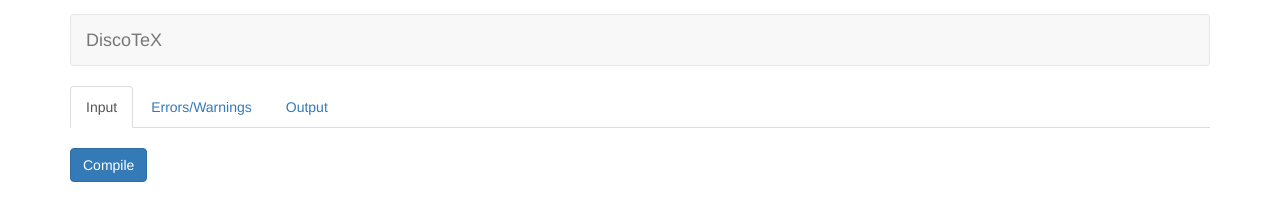
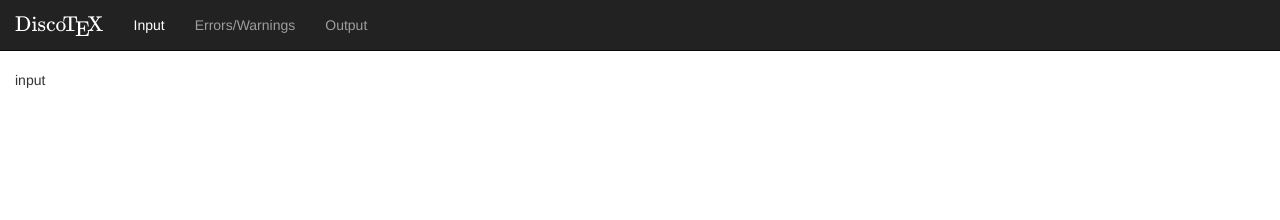
Before and after one commit to Disco-TeX/DiscoTeX, a plain HTML site: page compiler.html in a window 1280 px wide. Both pictures are taken after a click on the link "Input". Drawn offline with nearby package versions, Linux system fonts and the light colour scheme; some packages are replaced by stand-ins of ours.

Commit message:
Not happy with how this looks, but am committing so I can work on another branch

```diff
--- a/compiler.html
+++ b/compiler.html
@@ -12,9 +12,7 @@
 <script type="text/javascript" src="https://maxcdn.bootstrapcdn.com/bootstrap/3.3.2/js/bootstrap.min.js"></script>
 
 <!-- MathJax -->
-<script type="text/javascript"
-src="https://cdn.mathjax.org/mathjax/latest/MathJax.js?config=TeX-AMS-MML_HTMLorMML">
-</script>
+<script type="text/javascript" src="https://cdn.mathjax.org/mathjax/latest/MathJax.js?config=TeX-AMS-MML_HTMLorMML"></script>
 
 
 <!-- DiscoTeX -->
@@ -29,21 +27,31 @@ src="https://cdn.mathjax.org/mathjax/latest/MathJax.js?config=TeX-AMS-MML_HTMLor
 
 <script>
 window.onload = function(){
-    $('#in-link a').click(function (e) {
-            e.preventDefault()
-            $(this).tab('show')
+    var activeLink = 'in';
+
+    var clickLink = function(newLink){
+//        console.log(document.getElementById(activeLink + '-link').className.split(/\s+/));
+//        $(activeLink + '-link').removeClass('active');
+//        activeLink = newLink;
+//        $(activeLink + '-link').addClass('active');
+//        console.log(document.getElementById(activeLink + '-link').className.split(/\s+/));
+
+    }
+
+    $('#in-link a').click(function (e){
+            e.preventDefault();
+            clickLink('in');
+            $('#content').html('input');
             });
-    $('#err-link a').click(function (e) {
-            e.preventDefault()
-            $(this).tab('show')
+    $('#err-link a').click(function (e){
+            e.preventDefault();
+            clickLink('err');
+            $('#content').html('error');
             });
-    $('#warn-link a').click(function (e) {
-            e.preventDefault()
-            $(this).tab('show')
-            });
-    $('#out-link a').click(function (e) {
-            e.preventDefault()
-            $(this).tab('show')
+    $('#out-link a').click(function (e){
+            e.preventDefault();
+            clickLink('out');
+            $('#content').html('output');
             });
 }
 
@@ -89,39 +97,39 @@ $('#execTime').text('Compilation time: ' + ((end - start) / 1000) + ' seconds');
 }
 </script>
 <style type="text/css">
-nav, pre{
-    margin-top: 1em;
+body{
+    padding-top: 70px;
 }
+
 </style>
 </head>
 <body>
+<nav class="navbar navbar-inverse navbar-fixed-top">
+  <div class="container-fluid">
+    <!-- Brand and toggle get grouped for better mobile display -->
+    <div class="navbar-header">
+      <button type="button" class="navbar-toggle collapsed" data-toggle="collapse" data-target="#bs-example-navbar-collapse-1">
+        <span class="sr-only">Toggle navigation</span>
+        <span class="icon-bar"></span>
+        <span class="icon-bar"></span>
+        <span class="icon-bar"></span>
+      </button>
+      <a class="navbar-brand" href="htpps://disco-tex.github.io/DiscoTeX">\(\mathrm{Disco\!\TeX}\)</a>
+    </div>
 
-<div class="container">
-    <nav class="navbar navbar-default">
-        <div class="container-fluid">
-            <div class="navbar-header">
-                <a class="navbar-brand" href="#">DiscoTeX</a>
-            </div>
-        </div>
-    </nav>
+    <!-- Collect the nav links, forms, and other content for toggling -->
+    <div class="collapse navbar-collapse" id="bs-example-navbar-collapse-1">
+      <ul class="nav navbar-nav">
+          <li id="in-link"><a href="">Input</a></li>
+          <li id="err-link"><a href="">Errors/Warnings</a></li>
+          <li id="out-link"><a href="">Output</a></li>
+      </ul>
+    </div><!-- /.navbar-collapse -->
+  </div><!-- /.container-fluid -->
+</nav>
 
-    <ul class="nav nav-tabs">
-        <li role="presentation" id="in-link" class="active"aria-controls="" role="tab" data-toggle="tab"><a href="#in-tab" aria-controls="input" role="tab" data-toggle="tab">Input</a></li>
-        <li role="presentation" id="err-link"><a href="#err-tab" aria-controls="err" role="tab" data-toggle="tab">Errors/Warnings <span class="badge"></span></a></li>
-        <li role="presentation" id="out-link"><a href="#out-tab" aria-controls="out" role="tab" data-toggle="tab">Output</a></li>
-        <li role="presentation" class="pull-right navbar-text" id="execTime"></li>
-    </ul>
-
-    <div class="tab-content">
-        <div role="tabpanel" class="tab-pane active" id="in-tab">
-            <br/>
-            <button onclick="compile('test2.tex');" class="btn btn-primary">Compile</button>
-        </div>
-        <div role="tabpanel" class="tab-pane" id="err-tab"></div>
-        <div role="tabpanel" class="tab-pane" id="out-tab">
-            <pre id="output"></pre>
-        </div>
-    </div>
+<div class="container-fluid">
+    <div id="content"></div>
 </div>
 
 <!--<textarea id="output" rows = "20", cols="40"></textarea>
```
